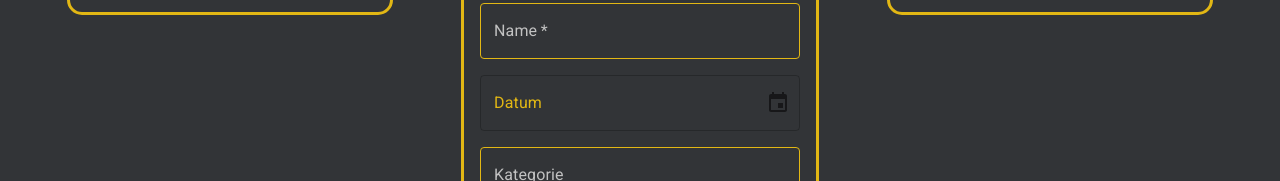
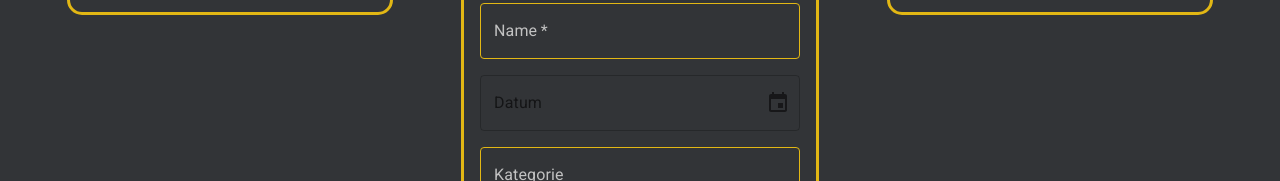
Before and after one commit to OndrejVselko/to-do-list, a React (Vite) app in the folder app/: page /edit in a window 1280 px wide. Shown: the part 258-439 px from the top of the page. Built offline with nearby package versions, Linux system fonts and the light colour scheme.

Commit message:
Exam done. Hope so.

```diff
--- a/app/src/components/edit/TaskForm.jsx
+++ b/app/src/components/edit/TaskForm.jsx
@@ -16,6 +16,165 @@ import { DatePicker } from '@mui/x-date-pickers/DatePicker';
 import { AdapterDateFns } from '@mui/x-date-pickers/AdapterDateFns';
 import csLocale from 'date-fns/locale/cs';
 import ProjectAutocomplete from './ProjectAutocomplete.jsx';
+
+// Common styles extracted as constants
+const COMMON_STYLES = {
+    // Input field styles
+    inputField: {
+        '& .MuiOutlinedInput-notchedOutline': { borderColor: 'var(--yellow)' },
+        '&:hover .MuiOutlinedInput-notchedOutline': { borderColor: 'var(--yellow)' },
+        '&.Mui-focused .MuiOutlinedInput-notchedOutline': { borderColor: 'var(--yellow)' },
+    },
+
+    // Input label styles
+    inputLabel: {
+        InputLabelProps: {
+            sx: {
+                color: 'var(--text_label)',
+                '&.Mui-focused': { color: 'var(--yellow)' }
+            }
+        }
+    },
+
+    // Text color for inputs
+    textColor: {
+        input: { color: 'var(--text_color)' },
+        textarea: { color: 'var(--text_color)' }
+    },
+
+    // Form control label styles
+    formControlLabel: {
+        '& .MuiFormControlLabel-label': { color: 'var(--text_color)' }
+    },
+
+    // Checkbox and radio styles
+    checkboxRadio: {
+        '&.Mui-checked': { color: 'var(--yellow)' }
+    },
+
+    // Form label styles
+    formLabel: {
+        color: 'var(--text_color)',
+        '&.Mui-focused': { color: 'var(--text_color)' }
+    },
+
+    // Button styles
+    button: {
+        borderColor: 'var(--yellow)',
+        color: 'var(--yellow)'
+    },
+
+    // DatePicker specific styles
+    datePicker: {
+        textField: {
+            sx: {
+                '& .MuiOutlinedInput-root': {
+                    '& fieldset': { borderColor: 'var(--yellow)' },
+                    '&:hover fieldset': { borderColor: 'var(--yellow)' },
+                    '&.Mui-focused fieldset': { borderColor: 'var(--yellow)' }
+                },
+                '& .MuiInputBase-input': { color: 'var(--text_color)' },
+                '& .MuiInputLabel-root': { color: 'var(--yellow)' },
+                '& .MuiInputLabel-root.Mui-focused': { color: 'var(--yellow)' }
+            }
+        },
+        popper: {
+            sx: {
+                '& .MuiPaper-root': {
+                    backgroundColor: 'var(--background_primary)',
+                    border: '1px solid var(--yellow)',
+                    color: 'var(--text_color)'
+                }
+            }
+        },
+        day: {
+            sx: {
+                '&.Mui-selected, &.Mui-selected:hover': {
+                    backgroundColor: 'var(--yellow)',
+                    color: 'var(--background_primary)'
+                },
+                color: 'var(--text_color)'
+            }
+        },
+        actionBar: {
+            sx: {
+                '& .MuiButton-textPrimary': {
+                    color: 'var(--yellow)'
+                }
+            }
+        }
+    },
+
+    // Disabled field styles
+    disabledField: {
+        InputProps: {
+            sx: {
+                ...this?.inputField,
+                '&.Mui-disabled .MuiOutlinedInput-notchedOutline': {
+                    borderColor: 'var(--text_label)'
+                }
+            }
+        },
+        InputLabelProps: {
+            sx: {
+                color: 'var(--text_label)',
+                '&.Mui-focused': { color: 'var(--yellow)' },
+                '&.Mui-disabled': { color: 'var(--text_label)' }
+            }
+        }
+    }
+};
+
+// Fix the disabled field reference
+COMMON_STYLES.disabledField.InputProps.sx = {
+    ...COMMON_STYLES.inputField,
+    '&.Mui-disabled .MuiOutlinedInput-notchedOutline': {
+        borderColor: 'var(--text_label)'
+    }
+};
+
+const dateStyles = {
+    InputLabelProps: {
+        sx: {
+            color: 'var(--text_label)',
+            '&.Mui-focused': {
+                color: 'var(--yellow)'
+            }
+        }
+    },
+    InputProps: {
+        sx: {
+            '& .MuiOutlinedInput-notchedOutline': {
+                borderColor: 'var(--yellow)'
+            },
+            '&:hover .MuiOutlinedInput-notchedOutline': {
+                borderColor: 'var(--yellow)'
+            },
+            '&.Mui-focused .MuiOutlinedInput-notchedOutline': {
+                borderColor: 'var(--yellow)'
+            },
+            '& input': {
+                color: 'var(--text_color)'
+            },
+            '& .MuiPickersInputBase-root': {
+                color: 'var(--text_color)'
+            },
+            '& .MuiPickersInputBase-root.Mui-focused': {
+                color: 'var(--text_color)'
+            },
+            '& .MuiPickersSectionList-root': {
+                color: 'var(--text_color)'
+            },
+            '& .MuiPickersSectionList-root .MuiTypography-root': {
+                color: 'var(--text_color)'
+            }
+        }
+    },
+    sx: {
+        color: 'var(--text_color)'
+    }
+
+};
 
 export default function TaskProjectForm({
                                             selectedItem = null,
@@ -36,7 +195,6 @@ export default function TaskProjectForm({
 
     const [values, setValues] = useState(emptyValues);
     const [message, setMessage] = useState('');
-
 
     useEffect(() => {
         if (selectedItem) {
@@ -114,21 +272,6 @@ export default function TaskProjectForm({
         }
     };
 
-    const inputStyles = {
-        '& .MuiOutlinedInput-notchedOutline': { borderColor: 'var(--yellow)' },
-        '&:hover .MuiOutlinedInput-notchedOutline': { borderColor: 'var(--yellow)' },
-        '&.Mui-focused .MuiOutlinedInput-notchedOutline': { borderColor: 'var(--yellow)' },
-    };
-
-    const labelStyles = {
-        InputLabelProps: {
-            sx: {
-                color: 'var(--text_label)',
-                '&.Mui-focused': { color: 'var(--yellow)' }
-            }
-        }
-    };
-
     return (
         <Box
             className="bubble"
@@ -138,10 +281,7 @@ export default function TaskProjectForm({
             sx={{ display: 'flex', flexDirection: 'column', gap: 2, p: 2, mt: '6vh' }}
         >
             <FormControl component="fieldset">
-                <FormLabel sx={{
-                    color: 'var(--text_color)',
-                    '&.Mui-focused': { color: 'var(--text_color)' }
-                }}>
+                <FormLabel sx={COMMON_STYLES.formLabel}>
                     <p style={{fontSize:'22px'}}>Typ položky</p>
                 </FormLabel>
                 <RadioGroup
@@ -154,7 +294,7 @@ export default function TaskProjectForm({
                         <FormControlLabel
                             key={val}
                             value={val}
-                            control={<Radio sx={{ '&.Mui-checked': { color: 'var(--yellow)' } }} />}
+                            control={<Radio sx={COMMON_STYLES.checkboxRadio} />}
                             label={
                                 val === 'task'
                                     ? 'Úkol'
@@ -162,7 +302,7 @@ export default function TaskProjectForm({
                                         ? 'Projekt'
                                         : 'Podúkol'
                             }
-                            sx={{ '& .MuiFormControlLabel-label': { color: 'var(--text_color)' } }}
+                            sx={COMMON_STYLES.formControlLabel}
                         />
                     ))}
                 </RadioGroup>
@@ -188,9 +328,9 @@ export default function TaskProjectForm({
                 onChange={handleChange}
                 required
                 fullWidth
-                InputProps={{ sx: inputStyles }}
-                {...labelStyles}
-                sx={{ input: { color: 'var(--text_color)' } }}
+                InputProps={{ sx: COMMON_STYLES.inputField }}
+                {...COMMON_STYLES.inputLabel}
+                sx={COMMON_STYLES.textColor}
             />
 
             <LocalizationProvider
@@ -207,49 +347,15 @@ export default function TaskProjectForm({
                     inputFormat="dd.MM.yyyy"
                     mask="__.__.____"
                     slotProps={{
-                        textField: {
-                            sx: {
-                                '& .MuiOutlinedInput-root': {
-                                    '& fieldset': { borderColor: 'var(--yellow)' },
-                                    '&:hover fieldset': { borderColor: 'var(--yellow)' },
-                                    '&.Mui-focused fieldset': { borderColor: 'var(--yellow)' }
-                                },
-                                '& .MuiInputBase-input': { color: 'var(--text_color)' },
-                                '& .MuiInputLabel-root': { color: 'var(--yellow)' },
-                                '& .MuiInputLabel-root.Mui-focused': { color: 'var(--yellow)' }
-                            }
-                        },
-                        popper: {
-                            sx: {
-                                '& .MuiPaper-root': {
-                                    backgroundColor: 'var(--background_primary)',
-                                    border: '1px solid var(--yellow)',
-                                    color: 'var(--text_color)'
-                                }
-                            }
-                        },
-                        day: {
-                            sx: {
-                                '&.Mui-selected, &.Mui-selected:hover': {
-                                    backgroundColor: 'var(--yellow)',
-                                    color: 'var(--background_primary)'
-                                },
-                                color: 'var(--text_color)'
-                            }
-                        },
-                        actionBar: {
-                            sx: {
-                                '& .MuiButton-textPrimary': {
-                                    color: 'var(--yellow)'
-                                }
-                            }
+                        field: {
+                            ...dateStyles.InputLabelProps,
+                            ...dateStyles.InputProps
                         }
                     }}
-                    renderInput={(params) => (
+                    renderInput={params => (
                         <TextField
                             {...params}
-                            required
-                            fullWidth
+                            sx={dateStyles.sx}
                         />
                     )}
                 />
@@ -262,20 +368,8 @@ export default function TaskProjectForm({
                 onChange={handleChange}
                 disabled={values.type === 'subtask'}
                 fullWidth
-                InputProps={{
-                    sx: inputStyles,
-                    '&.Mui-disabled .MuiOutlinedInput-notchedOutline': {
-                        borderColor: 'var(--text_label)'
-                    }
-                }}
-                InputLabelProps={{
-                    sx: {
-                        color: 'var(--text_label)',
-                        '&.Mui-focused': { color: 'var(--yellow)' },
-                        '&.Mui-disabled': { color: 'var(--text_label)' }
-                    }
-                }}
-                sx={{ input: { color: 'var(--text_color)' } }}
+                {...COMMON_STYLES.disabledField}
+                sx={COMMON_STYLES.textColor}
             />
 
             <FormControlLabel
@@ -284,11 +378,11 @@ export default function TaskProjectForm({
                         name="priority"
                         checked={values.priority}
                         onChange={handleChange}
-                        sx={{ '&.Mui-checked': { color: 'var(--yellow)' } }}
+                        sx={COMMON_STYLES.checkboxRadio}
                     />
                 }
                 label="Priorita"
-                sx={{ '& .MuiFormControlLabel-label': { color: 'var(--text_color)' } }}
+                sx={COMMON_STYLES.formControlLabel}
             />
 
             <TextField
@@ -299,16 +393,16 @@ export default function TaskProjectForm({
                 multiline
                 rows={4}
                 fullWidth
-                InputProps={{ sx: inputStyles }}
-                {...labelStyles}
-                sx={{ textarea: { color: 'var(--text_color)' } }}
+                InputProps={{ sx: COMMON_STYLES.inputField }}
+                {...COMMON_STYLES.inputLabel}
+                sx={COMMON_STYLES.textColor}
             />
 
             <Button
                 type="submit"
                 variant="outlined"
                 disabled={!values.date}
-                sx={{ borderColor: 'var(--yellow)', color: 'var(--yellow)' }}
+                sx={COMMON_STYLES.button}
             >
                 <img
                     src="src/icons/save.png"
--- a/app/src/components/global/NewTaskDialog.jsx
+++ b/app/src/components/global/NewTaskDialog.jsx
@@ -1,4 +1,3 @@
-// src/components/NewTaskDialog.jsx
 import React, { useState } from 'react';
 import {
     Dialog,
@@ -9,10 +8,67 @@ import {
     Button,
     Checkbox,
     FormControlLabel,
+    Box
 } from '@mui/material';
-import { LocalizationProvider, DatePicker } from '@mui/x-date-pickers';
+import { LocalizationProvider } from '@mui/x-date-pickers/LocalizationProvider';
+import { DatePicker } from '@mui/x-date-pickers/DatePicker';
 import { AdapterDateFns } from '@mui/x-date-pickers/AdapterDateFns';
 import csLocale from 'date-fns/locale/cs';
+
+// Common outline styles
+const outlineStyles = {
+    '& .MuiOutlinedInput-root': {
+        backgroundColor: 'var(--background_primary)',
+        '& fieldset': { borderColor: 'var(--yellow)' },
+        '&:hover fieldset': { borderColor: 'var(--yellow)' },
+        '&.Mui-focused fieldset': { borderColor: 'var(--yellow)' }
+    },
+    '& .MuiInputLabel-root': { color: 'var(--text_label)' },
+    '& .MuiInputBase-input': { color: 'var(--text_color)' }
+};
+
+// DatePicker specific styles
+const dateStyles = {
+    InputLabelProps: {
+        sx: {
+            color: 'var(--text_label)',
+            '&.Mui-focused': {
+                color: 'var(--yellow)'
+            }
+        }
+    },
+    InputProps: {
+        sx: {
+            '& .MuiOutlinedInput-notchedOutline': {
+                borderColor: 'var(--yellow)'
+            },
+            '&:hover .MuiOutlinedInput-notchedOutline': {
+                borderColor: 'var(--yellow)'
+            },
+            '&.Mui-focused .MuiOutlinedInput-notchedOutline': {
+                borderColor: 'var(--yellow)'
+            },
+            '& input': {
+                color: 'var(--text_color)'
+            },
+            '& .MuiPickersInputBase-root': {
+                color: 'var(--text_color)'
+            },
+            '& .MuiPickersInputBase-root.Mui-focused': {
+                color: 'var(--text_color)'
+            },
+            '& .MuiPickersSectionList-root': {
+                color: 'var(--text_color)'
+            },
+            '& .MuiPickersSectionList-root .MuiTypography-root': {
+                color: 'var(--text_color)'
+            }
+        }
+    },
+    sx: {
+        color: 'var(--text_color)'
+    }
+};
 
 export default function NewTaskDialog({ open, onClose, onCreate }) {
     const [name, setName] = useState('');
@@ -38,17 +94,6 @@ export default function NewTaskDialog({ open, onClose, onCreate }) {
         onClose();
     };
 
-    const outlineStyles = {
-        '& .MuiOutlinedInput-root': {
-            backgroundColor: 'var(--background_primary)',
-            '& fieldset': { borderColor: 'var(--yellow)' },
-            '&:hover fieldset': { borderColor: 'var(--yellow)' },
-            '&.Mui-focused fieldset': { borderColor: 'var(--yellow)' },
-        },
-        '& .MuiInputLabel-root': { color: 'var(--text_label)' },
-        '& .MuiInputBase-input': { color: 'var(--text_color)' },
-    };
-
     return (
         <Dialog
             open={open}
@@ -57,13 +102,11 @@ export default function NewTaskDialog({ open, onClose, onCreate }) {
                 sx: {
                     backgroundColor: 'var(--background_primary)',
                     border: '1px solid var(--yellow)',
-                    borderRadius: 2,
+                    borderRadius: 2
                 }
             }}
         >
-            <DialogTitle sx={{ color: 'var(--text_color)' }}>
-                Vytvořit úkol
-            </DialogTitle>
+            <DialogTitle sx={{ color: 'var(--text_color)' }}>Vytvořit úkol</DialogTitle>
             <DialogContent sx={{ color: 'var(--text_color)' }}>
                 <TextField
                     required
@@ -106,43 +149,27 @@ export default function NewTaskDialog({ open, onClose, onCreate }) {
                         inputFormat="dd.MM.yyyy"
                         mask="__.__.____"
                         slotProps={{
-                            textField: { sx: outlineStyles },
-                            popper: {
-                                sx: {
-                                    '& .MuiPaper-root': {
-                                        backgroundColor: 'var(--background_primary)',
-                                        border: '1px solid var(--yellow)',
-                                        color: 'var(--text_color)',
-                                    }
-                                }
-                            },
-                            day: {
-                                sx: {
-                                    '&.Mui-selected, &.Mui-selected:hover': {
-                                        backgroundColor: 'var(--yellow)',
-                                        color: 'var(--background_primary)',
-                                    },
-                                    color: 'var(--text_color)',
-                                }
-                            },
-                            actionBar: {
-                                sx: {
-                                    '& .MuiButton-textPrimary': { color: 'var(--yellow)' }
-                                }
+                            field: {
+                                clearable: true,
+                                ...dateStyles.InputLabelProps,
+                                ...dateStyles.InputProps
                             }
                         }}
+                        renderInput={params => (
+                            <TextField
+                                {...params}
+                                sx={dateStyles.sx}
+                            />
+                        )}
                     />
                 </LocalizationProvider>
                 <FormControlLabel
-                    sx={{ marginLeft:'10px', marginTop:'7px', '& .MuiFormControlLabel-label': { color: 'var(--text_color)' } }}
+                    sx={{ ml: 1, mt: 1, '& .MuiFormControlLabel-label': { color: 'var(--text_color)' } }}
                     control={
                         <Checkbox
                             checked={priority}
                             onChange={e => setPriority(e.target.checked)}
-                            sx={{
-                                color: 'var(--yellow)',
-                                '&.Mui-checked': { color: 'var(--yellow)' },
-                            }}
+                            sx={{ color: 'var(--yellow)', '&.Mui-checked': { color: 'var(--yellow)' } }}
                         />
                     }
                     label="Prioritní"
@@ -155,8 +182,7 @@ export default function NewTaskDialog({ open, onClose, onCreate }) {
                     sx={{
                         borderColor: 'var(--yellow)',
                         color: 'var(--text_color)',
-                        '&:hover': { borderColor: 'var(--yellow)' },
-                        '&:active': { borderColor: 'var(--yellow)' },
+                        '&:hover, &:active': { borderColor: 'var(--yellow)' }
                     }}
                 >
                     Zrušit
@@ -168,8 +194,7 @@ export default function NewTaskDialog({ open, onClose, onCreate }) {
                     sx={{
                         borderColor: 'var(--yellow)',
                         color: 'var(--text_color)',
-                        '&:hover': { borderColor: 'var(--yellow)' },
-                        '&:active': { borderColor: 'var(--yellow)' },
+                        '&:hover, &:active': { borderColor: 'var(--yellow)' }
                     }}
                 >
                     Vytvořit
--- a/app/src/components/home/TaskDetail.jsx
+++ b/app/src/components/home/TaskDetail.jsx
@@ -120,6 +120,7 @@ export default function TaskDetail({ data, setData, setEdited }) {
                     sx={{
                         borderColor: 'var(--yellow)',
                         color: 'var(--yellow)',
+                        marginLeft: '10px',
                         '&:hover': { borderColor: 'var(--yellow)' },
                     }}
                 >
--- a/app/src/components/stats/TaskTable.jsx
+++ b/app/src/components/stats/TaskTable.jsx
@@ -88,9 +88,10 @@ export default function TasksGrid({ data, setEdited, setData }) {
                             borderColor: 'var(--text_red)',
                             color: 'var(--text_red)',
                             '&:hover': { borderColor: 'var(--text_red)' },
+                            marginLeft: '50px',
                         }}
                     >
-                        Reset
+                        Zrušit splnění
                     </Button>
                 </Box>
             ),
```
Lines whose indentation alone changed are shown as unchanged.
